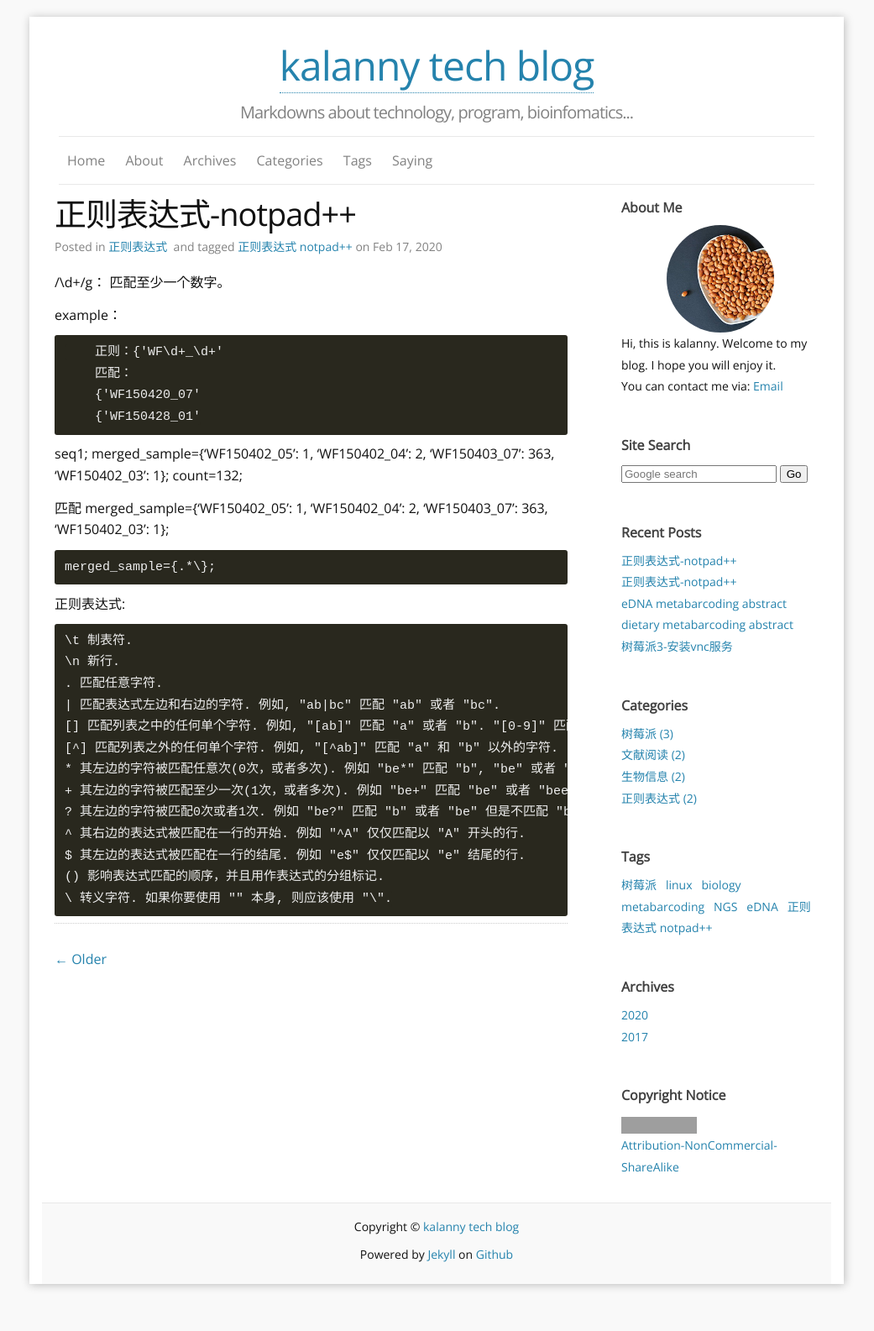
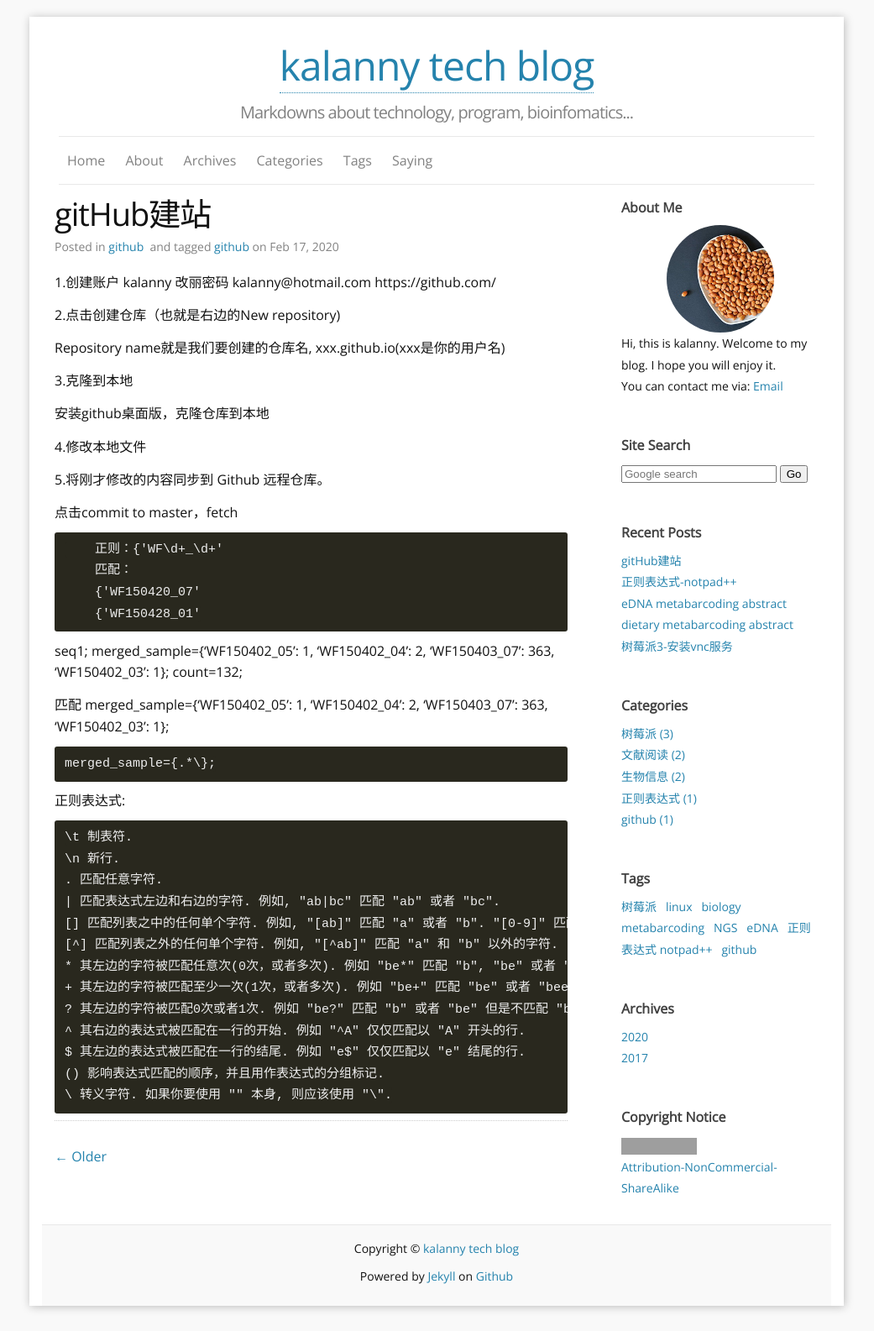
Before and after one commit to kalanny/kalanny.github.io, a Jekyll site: the page built from _posts/2020-02-17-github建站.md, in a window 1280 px wide. Shown: the whole page at 84% size, without its empty margins (120-1161 px from the left). Built offline with Jekyll 4.4.1, drawn with Linux system fonts in a browser that asks for light colours; nearby versions of some CDN libraries; before the commit the page ends 1559 px from its top, so only the background shows below that; grey boxes are pictures that could not be loaded.

Commit message:
Update 2020-02-17-github建站.md

````diff
--- a/_posts/2020-02-17-github建站.md
+++ b/_posts/2020-02-17-github建站.md
@@ -3,12 +3,26 @@ layout: post
 title: 正则表达式-notpad++
 categories: [正则表达式]
 tags: [正则表达式 notpad++]
+title: gitHub建站
+categories: [github]
+tags: [github]
 fullview: false
 ---
+1.创建账户  kalanny  改丽密码   kalanny@hotmail.com   https://github.com/
 
-/\d+/g： 匹配至少一个数字。
+2.点击创建仓库（也就是右边的New repository)
 
-example：
+Repository name就是我们要创建的仓库名, xxx.github.io(xxx是你的用户名)
+
+3.克隆到本地
+
+安装github桌面版，克隆仓库到本地
+
+4.修改本地文件
+
+5.将刚才修改的内容同步到 Github 远程仓库。
+
+点击commit to master，fetch
 
 ```
     正则：{'WF\d+_\d+'
````
